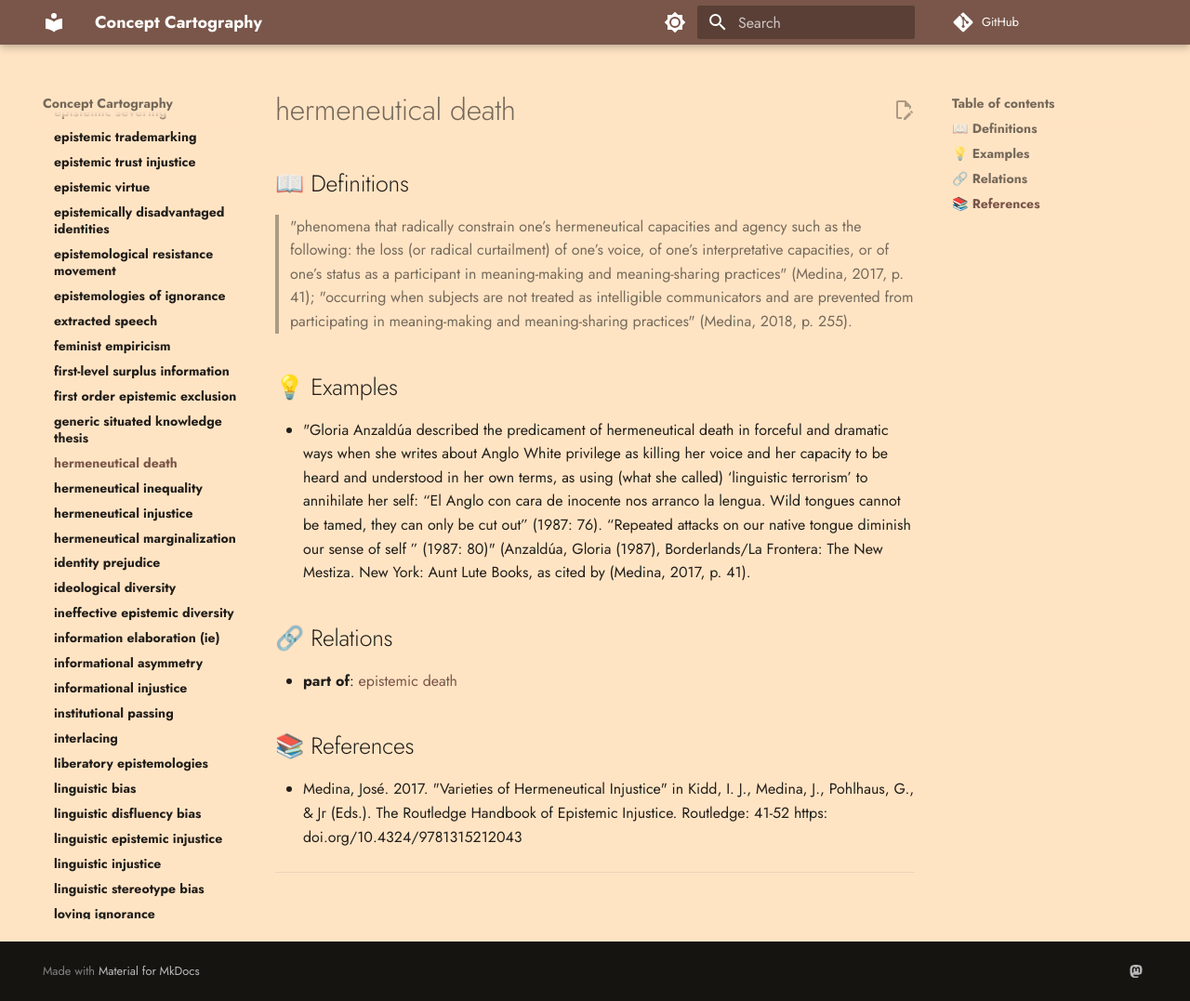
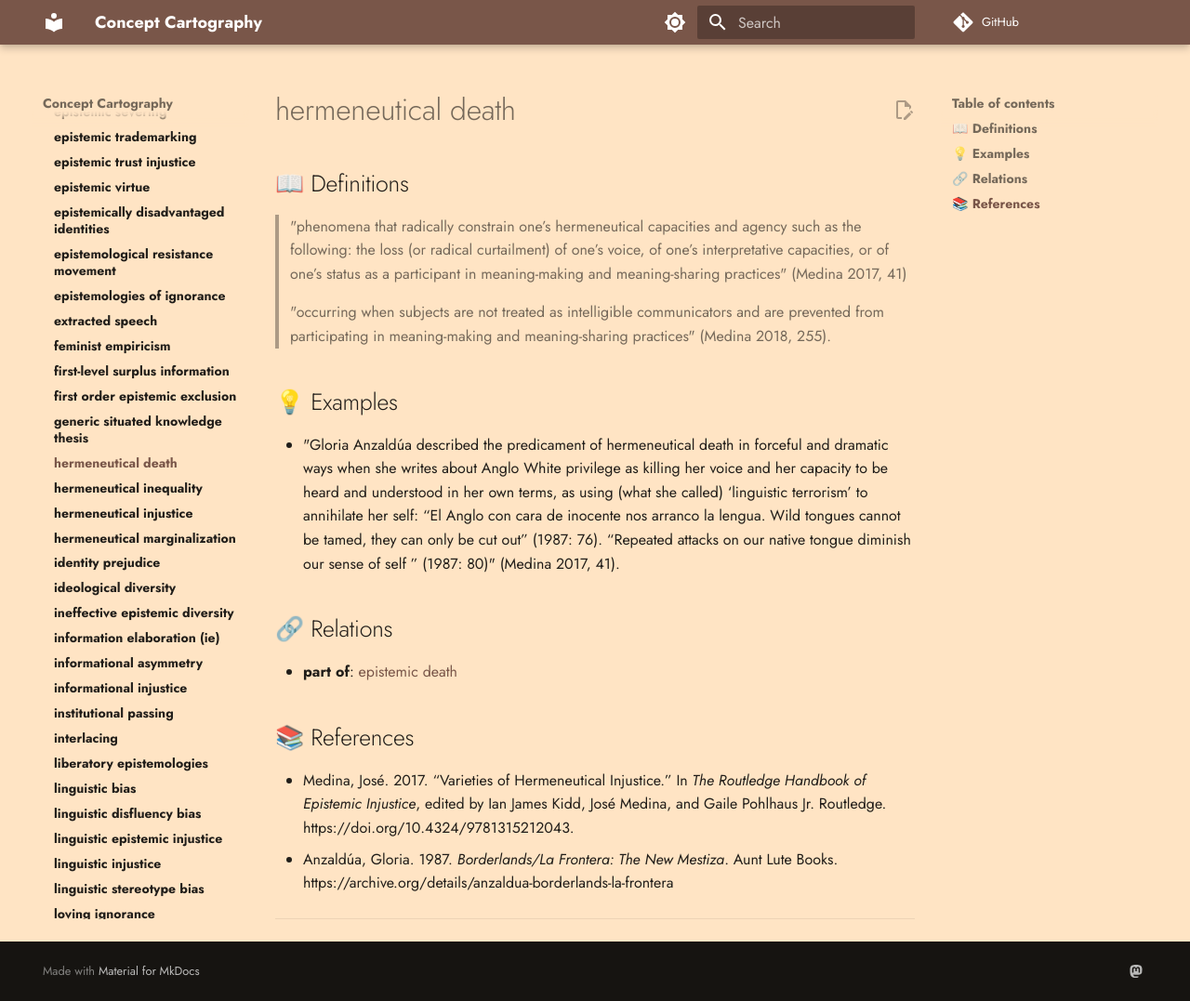
Before and after one commit to conceptcartography/conceptcartography, an MkDocs documentation site: the page built from docs/concepts/hermeneutical-death.md, in a window 1280 px wide and 1077 px high. Shown: the whole window at 93% size. Built offline with MkDocs 1.6.1 and Material for MkDocs 9.7.7, drawn with Linux system fonts in a browser that asks for light colours; comment, search, counter and statistics services are not loaded; the version menu is left out.

Commit message:
Update hermeneutical-death.md
Updated reference format and shifted Anzaldua reference down. Maybe just double check I didn't muck anything up.

```diff
--- a/docs/concepts/hermeneutical-death.md
+++ b/docs/concepts/hermeneutical-death.md
@@ -2,11 +2,13 @@
 
 ## 📖 Definitions
 
-> "phenomena that radically constrain one’s hermeneutical capacities and agency such as the following: the loss (or radical curtailment) of one’s voice, of one’s interpretative capacities, or of one’s status as a participant in meaning-making and meaning-sharing practices" (Medina, 2017, p. 41); "occurring when subjects are not treated as intelligible communicators and are prevented from participating in meaning-making and meaning-sharing practices" (Medina, 2018, p. 255).
+> "phenomena that radically constrain one’s hermeneutical capacities and agency such as the following: the loss (or radical curtailment) of one’s voice, of one’s interpretative capacities, or of one’s status as a participant in meaning-making and meaning-sharing practices" (Medina 2017, 41)
+
+> "occurring when subjects are not treated as intelligible communicators and are prevented from participating in meaning-making and meaning-sharing practices" (Medina 2018, 255).
 
 ## 💡 Examples
 
-- "Gloria Anzaldúa described the predicament of hermeneutical death in forceful and dramatic ways when she writes about Anglo White privilege as killing her voice and her capacity to be heard and understood in her own terms, as using (what she called) ‘linguistic terrorism’ to annihilate her self: “El Anglo con cara de inocente nos arranco la lengua. Wild tongues cannot be tamed, they can only be cut out” (1987: 76). “Repeated attacks on our native tongue diminish our sense of self ” (1987: 80)" (Anzaldúa, Gloria (1987), Borderlands/La Frontera: The New Mestiza. New York: Aunt Lute Books, as cited by (Medina, 2017, p. 41).
+- "Gloria Anzaldúa described the predicament of hermeneutical death in forceful and dramatic ways when she writes about Anglo White privilege as killing her voice and her capacity to be heard and understood in her own terms, as using (what she called) ‘linguistic terrorism’ to annihilate her self: “El Anglo con cara de inocente nos arranco la lengua. Wild tongues cannot be tamed, they can only be cut out” (1987: 76). “Repeated attacks on our native tongue diminish our sense of self ” (1987: 80)" (Medina 2017, 41).
 
 ## 🔗 Relations
 
@@ -14,7 +16,8 @@
 
 ## 📚 References
 
-- Medina, José. 2017. "Varieties of Hermeneutical Injustice" in Kidd, I. J., Medina, J., Pohlhaus, G., & Jr (Eds.). The Routledge Handbook of Epistemic Injustice. Routledge: 41-52 https: doi.org/10.4324/9781315212043
+- Medina, José. 2017. “Varieties of Hermeneutical Injustice.” In _The Routledge Handbook of Epistemic Injustice_, edited by Ian James Kidd, José Medina, and Gaile Pohlhaus Jr. Routledge. https://doi.org/10.4324/9781315212043.
+- Anzaldúa, Gloria. 1987. _Borderlands/La Frontera: The New Mestiza_. Aunt Lute Books. https://archive.org/details/anzaldua-borderlands-la-frontera
 
 ---
 
```
